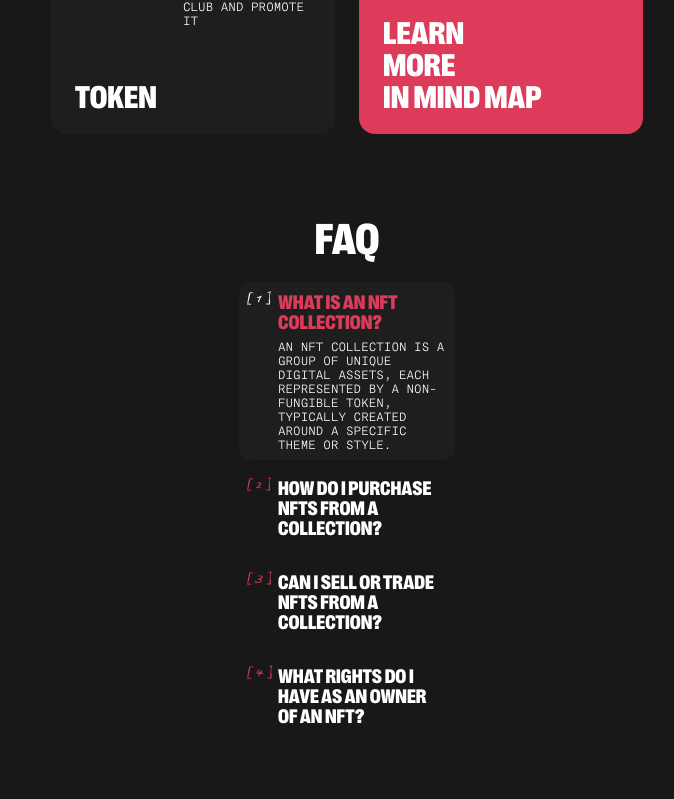
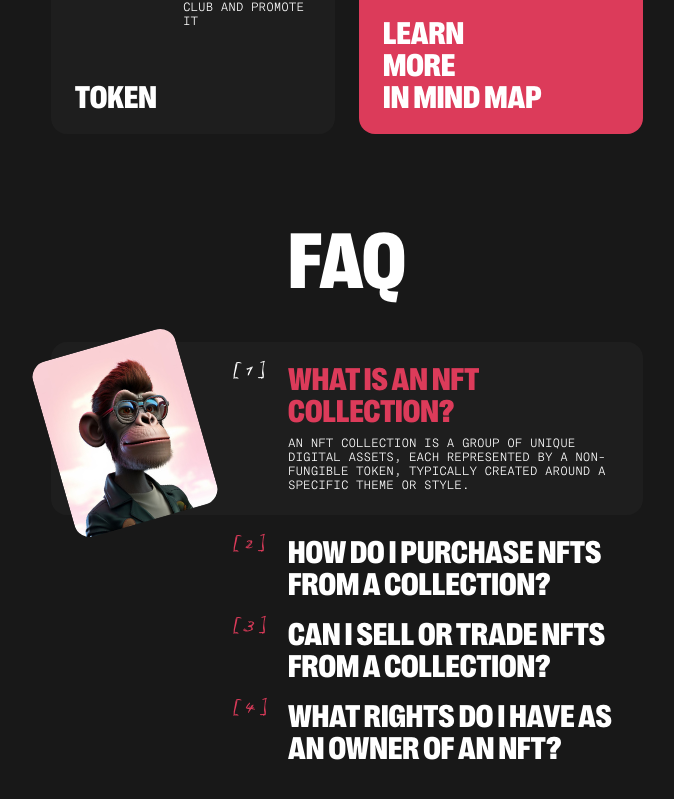
Before and after one commit to Marini23/landing-yacht-apes, a React (Vite) app: page / in a window 1280 px wide. Shown: the part 1717-2516 px from the top of the page, without its empty margins (293-967 px from the left). Before the commit the page ends 2483 px from the top, so only its background shows below. Built offline with nearby package versions, Linux system fonts and the light colour scheme.

Commit message:
add: responsive FAQ

```diff
--- a/src/App.tsx
+++ b/src/App.tsx
@@ -10,7 +10,7 @@ function App() {
     <main className="main-container">
       <About widthScreen={width} />
       <MindMap widthScreen={width} />
-      <FAQ />
+      <FAQ widthScreen={width} />
     </main>
   );
 }
--- a/src/components/About/Banner.tsx
+++ b/src/components/About/Banner.tsx
@@ -6,11 +6,7 @@ import ApeTablet_2x from "../../assets/main-ape-1-tablet-2x.png";
 import ApeDesktop_1x from "../../assets/main-ape-1-desktop-1x.png";
 import ApeDesktop_2x from "../../assets/main-ape-1-desktop-2x.png";
 
-
-
 export const Banner: React.FC = () => {
-
-
   return (
     <div className="banner-wrap">
       <section className="banner-container">
@@ -19,7 +15,6 @@ export const Banner: React.FC = () => {
           <span>YACHT</span> <span>APES</span>
         </h1>
         <p className="text-info">Apes aRe eveRywhere</p>
-        {/* <img src={apeImage} alt="ape" className="image-ape" /> */}
         <picture className="image-ape">
           <source
             srcSet={`${ApeMobile_1x}, ${ApeMobile_2x} 2x`}
--- a/src/components/FAQ/FAQ.css
+++ b/src/components/FAQ/FAQ.css
@@ -1,5 +1,6 @@
 .faq-section {
   margin: 0 auto;
+  margin-bottom: 60px;
 }
 
 .faq-title {
@@ -24,12 +25,13 @@
   cursor: pointer;
   display: flex;
   gap: 4px;
-  padding: 8px;
+  padding: 0 8px;
 }
 
 .faq-item-open {
   background-color: var(--text-color);
   border-radius: 12px;
+  padding: 8px;
 }
 
 .faq-item-content {
@@ -43,7 +45,6 @@
   font-family: "RightGroteskCompactBlack";
   color: var(--white-color);
   text-align: center;
-  margin-bottom: 10px;
   text-align: left;
 }
 
@@ -57,6 +58,7 @@
 
 .faq-item-title-open {
   color: var(--red-color);
+  margin-bottom: 10px;
 }
 .faq-item-number {
   width: 27px;
@@ -87,3 +89,129 @@
   color: var(--white-color);
   text-transform: uppercase;
 }
+
+@media (min-width: 768px) {
+  .faq-section {
+    margin-bottom: 80px;
+  }
+
+  .faq-title {
+    font-size: 80px;
+    line-height: 80px;
+    margin-bottom: 48px;
+  }
+
+  .faq-list {
+    width: 592px;
+    display: flex;
+    flex-direction: column;
+    margin: 0 auto;
+    gap: 18px;
+  }
+
+  .faq-item {
+    cursor: pointer;
+    display: flex;
+    justify-content: end;
+    gap: 20px;
+    padding: 0 16px;
+    position: relative;
+  }
+
+  .faq-item-open {
+    border-radius: 16px;
+    padding: 18px 16px 23px 16px;
+  }
+
+  .faq-item-content {
+    width: 339px;
+  }
+
+  .faq-item-title {
+    font-size: 32px;
+    line-height: 32px;
+  }
+  .faq-item-title-open {
+    margin-bottom: 12px;
+  }
+
+  .faq-item-number {
+    width: 35px;
+    font-size: 16px;
+    line-height: 27px;
+  }
+
+  .faq-item-image {
+    position: absolute;
+    top: 0;
+    left: 0;
+    width: 148px;
+    height: 182px;
+    border-radius: 16px;
+    transform: rotate(-16deg);
+  }
+}
+
+@media (min-width: 1440px) {
+  .faq-section {
+    margin-bottom: 12px;
+  }
+
+  .faq-title {
+    font-size: 160px;
+    line-height: 160px;
+    margin-bottom: 80px;
+  }
+
+  .faq-list {
+    width: 1035px;
+    display: flex;
+    flex-direction: column;
+    margin: 0 auto;
+    gap: 48px;
+  }
+
+  .faq-item {
+    cursor: pointer;
+    display: flex;
+    justify-content: end;
+    gap: 26px;
+    padding: 0 24px;
+    position: relative;
+  }
+
+  .faq-item-open {
+    border-radius: 24px;
+    padding: 24px;
+  }
+
+  .faq-item-content {
+    width: 635px;
+  }
+
+  .faq-item-title {
+    font-size: 64px;
+    line-height: 64px;
+  }
+  .faq-item-title-open {
+    margin-bottom: 36px;
+  }
+
+  .faq-item-number {
+    width: 52px;
+    font-size: 24px;
+    line-height: 40px;
+  }
+
+  .faq-item-image {
+    width: 248px;
+    height: 282px;
+    border-radius: 24px;
+    transform: rotate(-8deg);
+  }
+
+  .faq-item-text {
+    font-size: 16px;
+    line-height: 19px;
+  }
+}
--- a/src/components/FAQ/FAQ.tsx
+++ b/src/components/FAQ/FAQ.tsx
@@ -1,31 +1,53 @@
 import { useState } from "react";
 import "./FAQ.css";
+import ApeOne_1x from "../../assets/faq-image-1-1x.jpg";
+import ApeOne_2x from "../../assets/faq-image-1-2x.jpg";
+import ApeTwo_1x from "../../assets/faq-image-2-1x.jpg";
+import ApeTwo_2x from "../../assets/faq-image-2-2x.jpg";
+import ApeThree_1x from "../../assets/faq-image-3-1x.jpg";
+import ApeThree_2x from "../../assets/faq-image-3-2x.jpg";
+import ApeFour_1x from "../../assets/faq-image-4-1x.jpg";
+import ApeFour_2x from "../../assets/faq-image-4-2x.jpg";
 
 interface FAQItemInfo {
   title: string;
   text: string;
+  image_1x: string;
+  image_2x: string;
+}
+
+interface FAQProps {
+  widthScreen: number;
 }
 
 const faqItems: FAQItemInfo[] = [
   {
     title: "WHAT IS AN NFT COLLECTION?",
     text: "An NFT collection is a group of unique digital assets, each represented by a non-fungible token, typically created around a specific theme or style.",
+    image_1x: ApeOne_1x,
+    image_2x: ApeOne_2x,
   },
   {
     title: "HOW DO I PURCHASE NFTS FROM A COLLECTION?",
     text: "To purchase NFTs from a collection, you typically need to use cryptocurrency on a blockchain-based marketplace.",
+    image_1x: ApeTwo_1x,
+    image_2x: ApeTwo_2x,
   },
   {
     title: "CAN I SELL OR TRADE NFTS FROM A COLLECTION?",
     text: "Yes, you can sell or trade NFTs from a collection like you would other digital assets.",
+    image_1x: ApeThree_1x,
+    image_2x: ApeThree_2x,
   },
   {
     title: "WHAT RIGHTS DO I HAVE AS AN OWNER OF AN NFT?",
     text: "As an NFT owner, you can own, transfer, potentially access exclusive content, resell, but don't automatically get copyright or intellectual property rights.",
+    image_1x: ApeFour_1x,
+    image_2x: ApeFour_2x,
   },
 ];
 
-export const FAQ: React.FC = () => {
+export const FAQ: React.FC<FAQProps> = ({ widthScreen }) => {
   const [openIndex, setOpenIndex] = useState<number | null>(0);
 
   const toggleItem = (index: number) => {
@@ -57,62 +79,22 @@ export const FAQ: React.FC = () => {
                 {item.title}
               </h4>
               {openIndex === index && (
-                <p className="faq-item-text">{item.text}</p>
+                <>
+                  <p className="faq-item-text">{item.text}</p>
+                  {widthScreen >= 768 && (
+                    <img
+                      srcSet={`${item.image_1x} 1x, ${item.image_2x} 2x`}
+                      src={item.image_1x}
+                      alt={item.title}
+                      className="faq-item-image"
+                    />
+                  )}
+                </>
               )}
             </div>
           </li>
         ))}
       </ul>
-      {/* <ul className="faq-list">
-        <li className="faq-item">
-          <p className="faq-item-number">[ 1 ]</p>
-          <div className="faq-item-content">
-            <h4 className="faq-item-title">WHAT IS AN NFT COLLECTION?</h4>
-            <p className="faq-item-text">
-              An NFT collection is a group of unique digital assets, each
-              represented by a non-fungible token, typically created around a
-              specific theme or style.
-            </p>
-          </div>
-        </li>
-        <li className="faq-item">
-          <p className="faq-item-number">[ 2 ]</p>
-          <div className="faq-item-content">
-            <h4 className="faq-item-title">
-              HOW DO I PURCHASE NFTS FROM A COLLECTION?
-            </h4>
-            <p className="faq-item-text">
-              To purchase nfts from a collection, you typically need to use
-              cryptocurrency on a blockchain0based marketplace.
-            </p>
-          </div>
-        </li>
-        <li className="faq-item">
-          <p className="faq-item-number">[ 3 ]</p>
-          <div className="faq-item-content">
-            <h4 className="faq-item-title">
-              CAN I SELL OR TRADE NFTS FROM A COLLECTION?
-            </h4>
-            <p className="faq-item-text">
-              Yes, you can sell or trade NFTs from a collection like you would
-              other digital assets.
-            </p>
-          </div>
-        </li>
-        <li className="faq-item">
-          <p className="faq-item-number">[ 4 ]</p>
-          <div className="faq-item-content">
-            <h4 className="faq-item-title">
-              WHAT RIGHTS DO I HAVE AS AN OWNER OF AN NFT?
-            </h4>
-            <p className="faq-item-text">
-              As an NFT owner, you can own, transfer, potentially access
-              exclusive content, resell, but don't automatically get copyright
-              or intellectual property rights.
-            </p>
-          </div>
-        </li>
-      </ul> */}
     </section>
   );
 };
```
